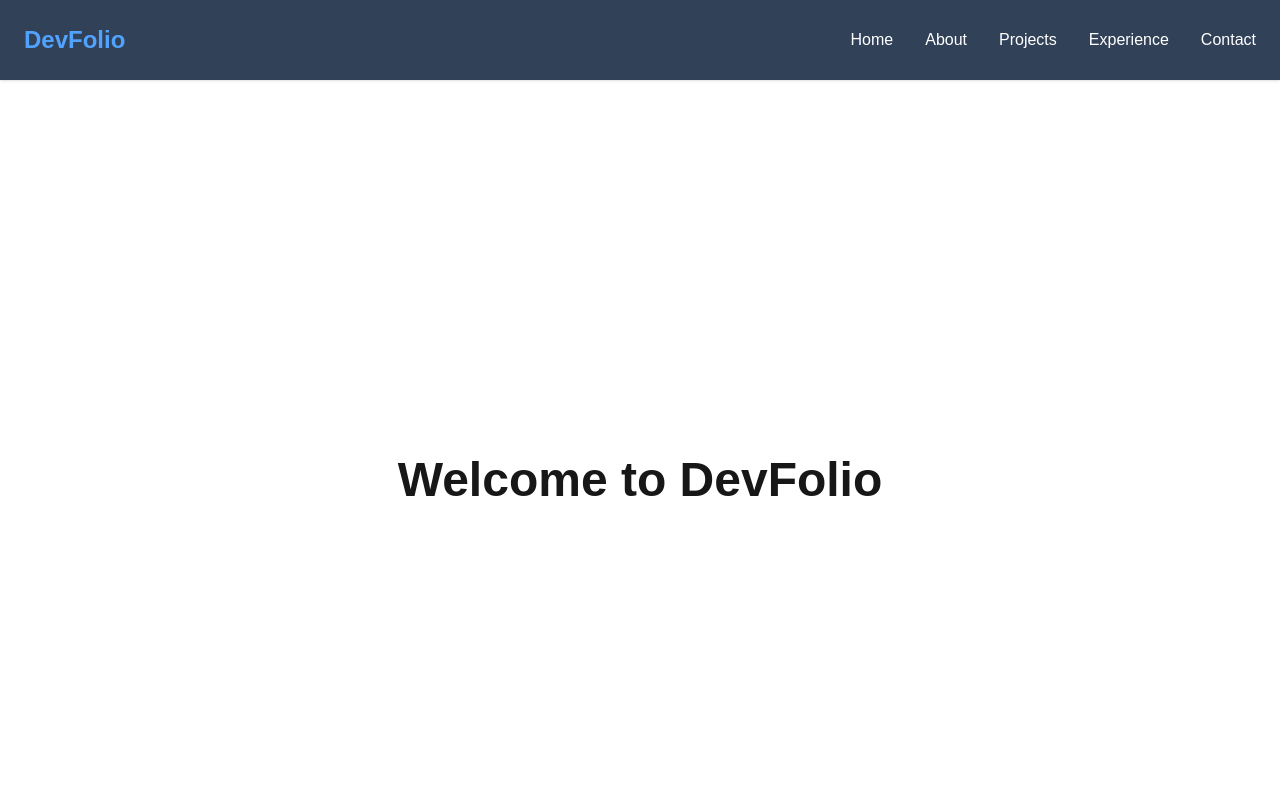
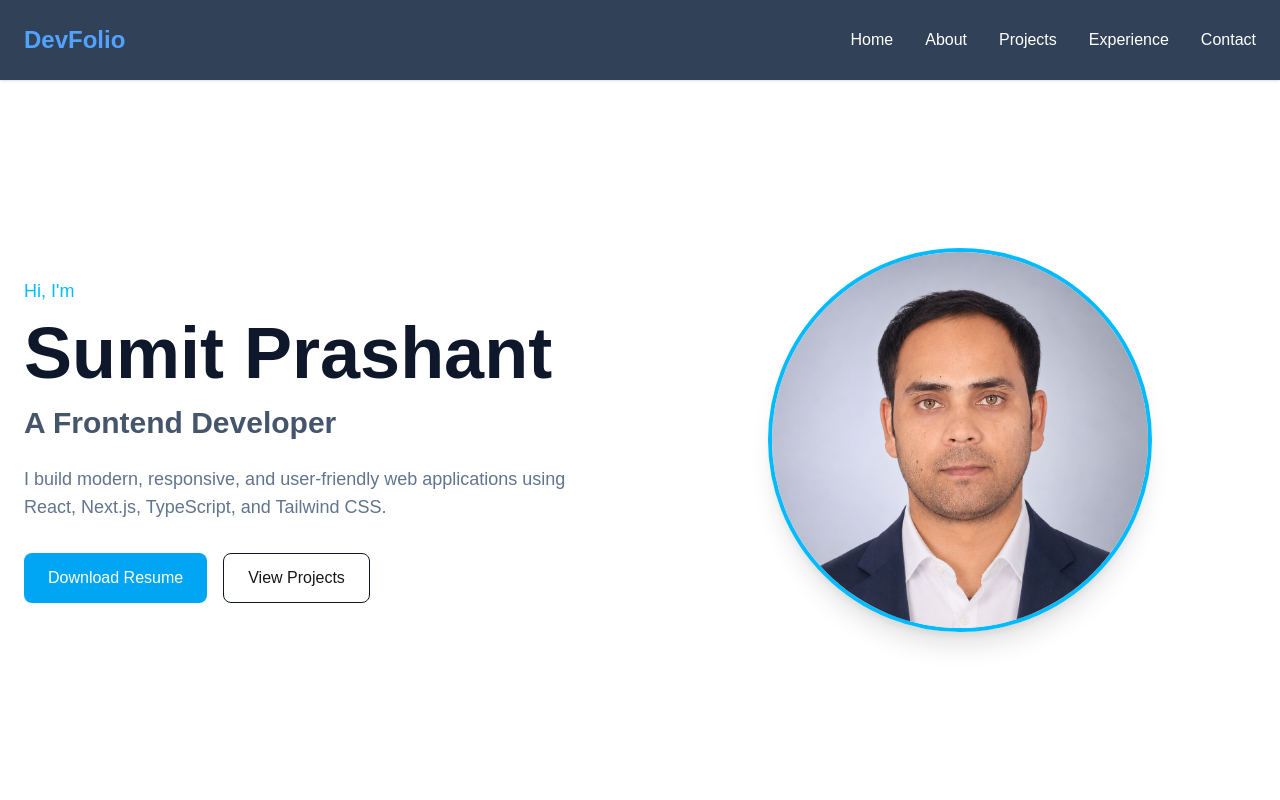
Before and after one commit to SumitVIP25/devfolio, a Next.js app: page / in a window 1280 px wide. Shown: the top 800 px of the page. Built offline with nearby package versions, Linux system fonts and the light colour scheme.

Commit message:
Build reponsive hero section

```diff
--- a/app/components/Hero.tsx
+++ b/app/components/Hero.tsx
@@ -0,0 +1,49 @@
+import Image from "next/image";
+
+export default function Hero() {
+  return (
+    <section className="min-h-[90vh] flex items-center">
+      <div className="max-w-7xl mx-auto w-full px-6">
+        <div className="grid grid-cols-2 gap-12 items-center">
+          {/*Left Side*/}
+          <div>
+            <p className="text-sky-400 text-lg font-medium mb-3">Hi, I'm</p>
+            <h1 className="text-5xl md:text-7xl font-bold text-slate-900 mb-4">
+              Sumit Prashant
+            </h1>
+            <h2 className="mt-4 text-2xl md:text-3xl font-semibold text-slate-600 mb-6">
+              A Frontend Developer
+            </h2>
+            <p className="mt-6 max-w-2xl text-lg text-slate-500">
+              I build modern, responsive, and user-friendly web applications
+              using React, Next.js, TypeScript, and Tailwind CSS.
+            </p>
+
+            <div className="mt-8 flex gap-4">
+              <button className="bg-sky-500 text-white px-6 py-3 rounded-lg hover:bg-sky-600 transition">
+                Download Resume
+              </button>
+
+              <button className="border border-slate-900 px-6 py-3 rounded-lg hover:bg-slate-900 hover:text-white transition">
+                View Projects
+              </button>
+            </div>
+          </div>
+
+          {/*Right Side*/}
+          <div className="flex justify-center">
+            <div className="w-96 h-96 rounded-full overflow-hidden border-4 border-sky-400 shadow-xl">
+              <Image
+                src="/images/professional-image.png"
+                alt="Sumit Prashant"
+                width={384}
+                height={384}
+                className="w-full h-full object-cover object-top"
+              />
+            </div>
+          </div>
+        </div>
+      </div>
+    </section>
+  );
+}
--- a/app/page.tsx
+++ b/app/page.tsx
@@ -1,8 +1,10 @@
+import Hero from "./components/Hero";
+
 export default function Home() {
   return (
     <div>
-      <main className="min-h-screen flex items-center justify-center">
-        <h1 className="text-5xl font-bold">Welcome to DevFolio</h1>
+      <main>
+        <Hero />
       </main>
     </div>
   );
```
Also changed, not shown: public/images/Professional-Image.png (added).
